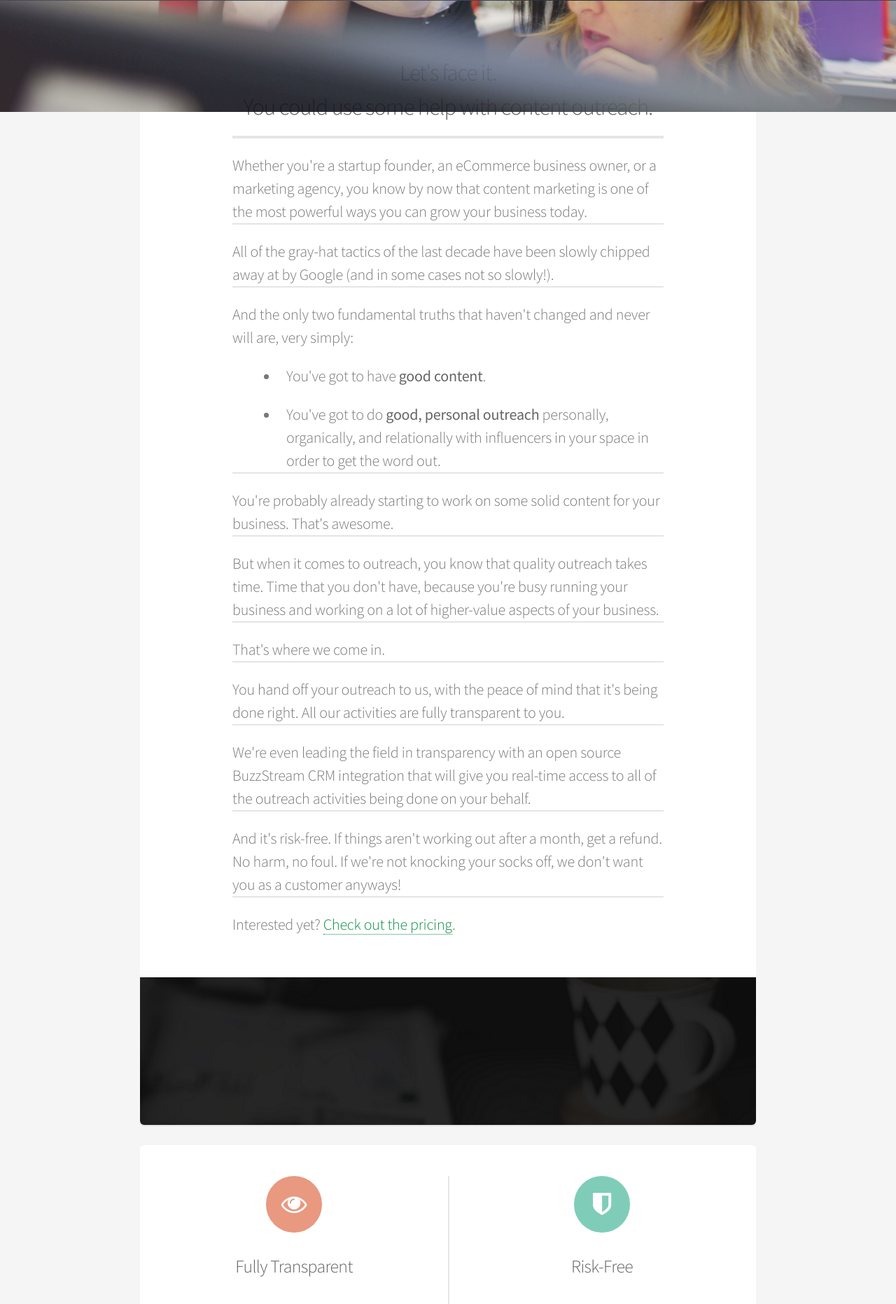
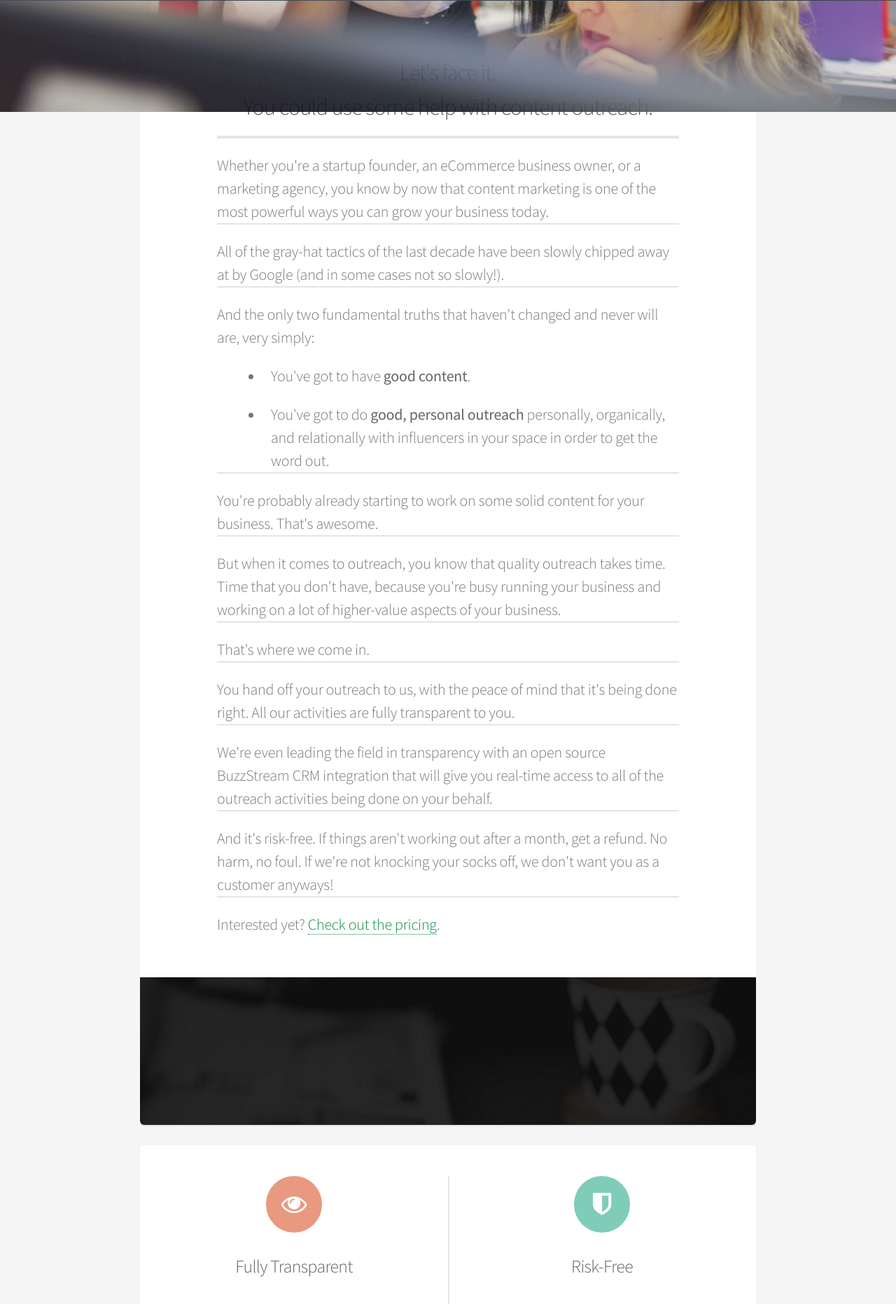
Before and after one commit to goodlinks/goodlinks.io, a PHP site: page / in a window 1280 px wide. Shown: the part 564-2428 px from the top of the page at 70% size. Run offline with PHP 8.4, Linux system fonts and the light colour scheme; style sheets or scripts are compiled from the project's sources; some libraries are stand-ins or nearby versions.

Commit message:
Bump one more time

```diff
--- a/skin/css/goodlinks.css
+++ b/skin/css/goodlinks.css
@@ -108,7 +108,7 @@ section.lets-face-it p {
 
 /* line 115, ../scss/goodlinks.scss */
 section.box header.major {
-  max-width: 42em;
+  max-width: 45em;
   margin-left: auto;
   margin-right: auto;
 }
--- a/skin/scss/goodlinks.scss
+++ b/skin/scss/goodlinks.scss
@@ -113,7 +113,7 @@ section.lets-face-it {
 
 section.box {
     header.major {
-        max-width: 42em;
+        max-width: 45em;
         margin-left: auto;
         margin-right: auto;
     }
```
